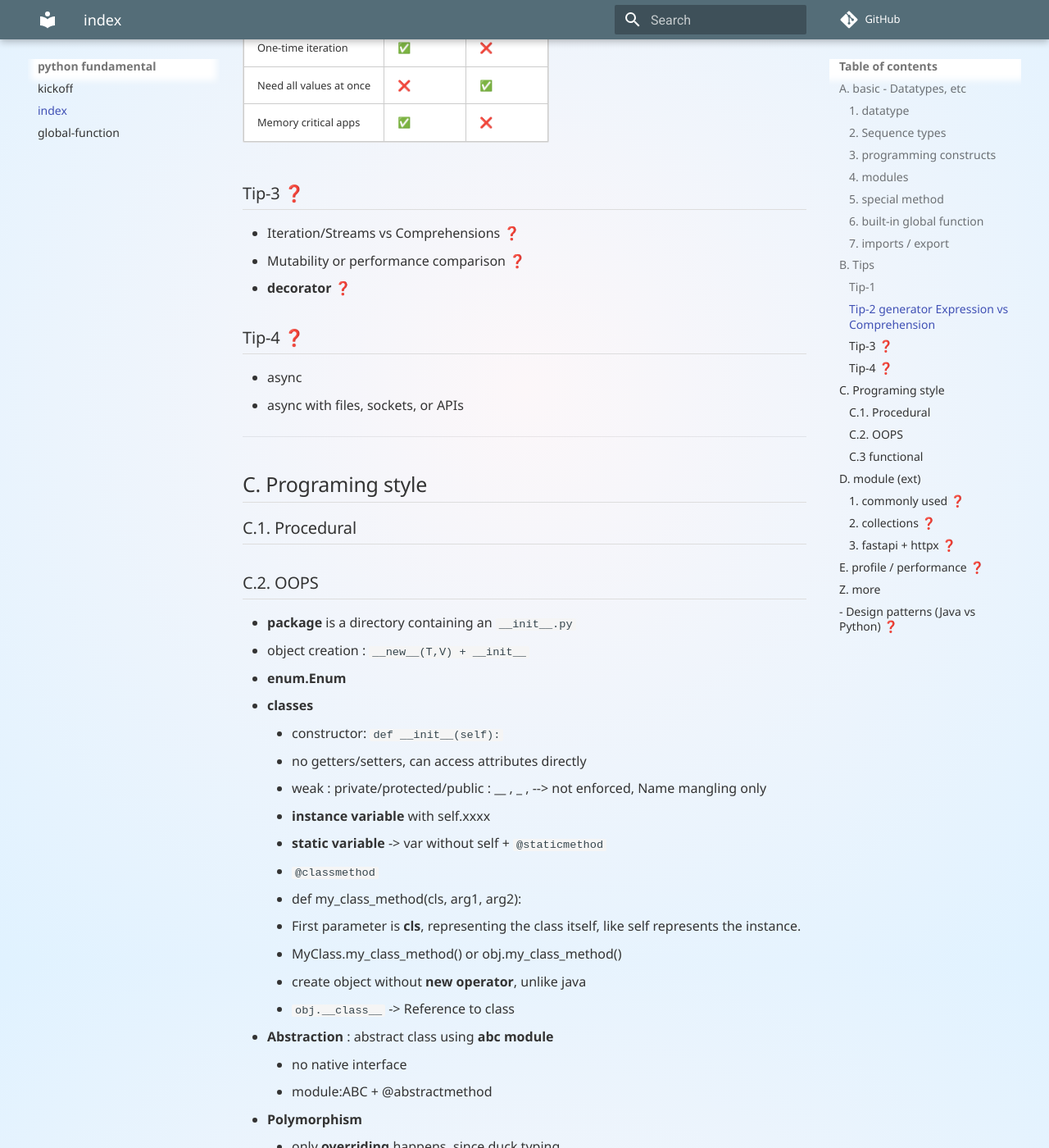
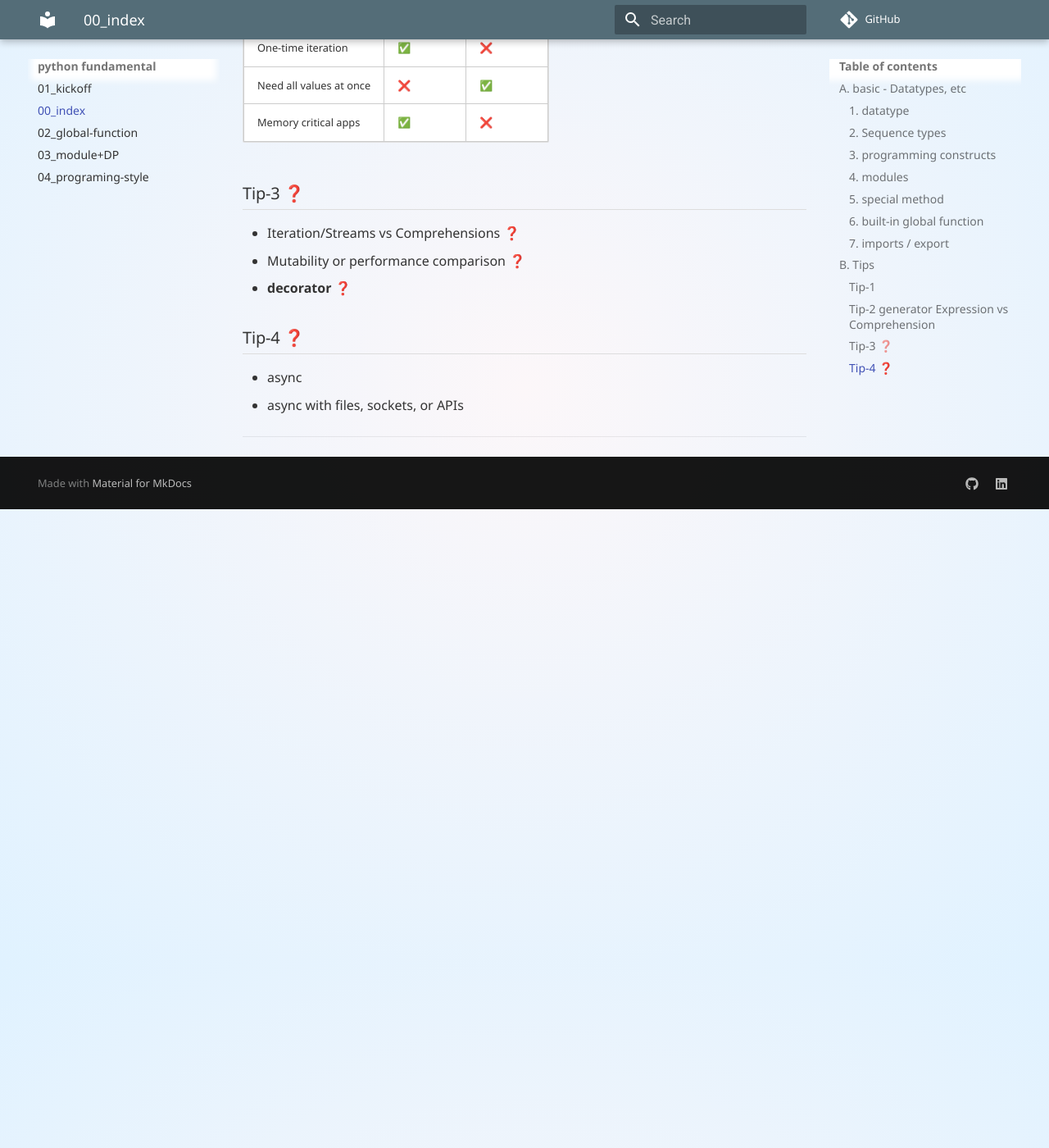
Before and after one commit to lekhrajdinkar/data-engineer, an MkDocs documentation site: the page built from docs/02_funda/00_index.md, in a window 1280 px wide and 1400 px high, scrolled down 8625 px. Shown: the whole window at 82% size. Built offline with MkDocs 1.6.1 and Material for MkDocs 9.7.7, drawn with Linux system fonts in a browser that asks for light colours; emoji names are drawn with the system emoji font; comment, search, counter and statistics services are not loaded; some of the changed text lies outside the part shown.

Commit message:
fundamentals

```diff
--- a/docs/02_funda/00_index.md
+++ b/docs/02_funda/00_index.md
@@ -262,78 +262,3 @@
 - async with files, sockets, or APIs
 
 ---
-## C. Programing style
-### C.1. Procedural
-### C.2. OOPS
--  **package** is a directory containing an `__init__.py`
-- object creation : `__new__(T,V) + __init__`
-- **enum.Enum**
-- **classes**
-    -  constructor: `def __init__(self):`
-    - no getters/setters, can access attributes directly
-    - weak : private/protected/public : __ , _ ,  --> not enforced, Name mangling only
-    - **instance variable** with self.xxxx
-    - **static variable** -> var without self + `@staticmethod`
-    - `@classmethod`
-      - def my_class_method(cls, arg1, arg2):
-      - First parameter is **cls**, representing the class itself, like self represents the instance.
-      - MyClass.my_class_method() or obj.my_class_method()
-    - create object without **new operator**, unlike java
-    - `obj.__class__` -> Reference to class
-- **Abstraction** : abstract class using **abc module**
-    - no native interface
-    - module:ABC + @abstractmethod
-- **Polymorphism**
-    - only **overriding** happens, since duck typing.
-    - **overloading**  (no native support)
-      - achieve same with *args, **kwargs ( to dict)
-      - with `@singledispatch` [02_oops.py | section-2](../../src/pyBasicModule/2025/style_oops/02_oops.py)
-      - fact: last defined method with the same name overrides previous ones
-- **error handling**:
-    - try, except MyError as e, finally
-
-### C.3 functional
-
-| Type                          | Description          | Example         |
-| ----------------------------- | -------------------- | --------------- |
-| `function`                    | Function object      | `def f(): pass` |
-| `lambda`                      | Anonymous function   | `lambda x: x*2` |
-| `generator`                   | Lazy sequence        | `yield`         |
-| `coroutine`                   | For async/await      | `async def`     |
-| `classmethod`, `staticmethod` | Class/static methods |                 |
-
-- **functional Operation**
-    - filter, map, any, all, sum ❓
----
-## D. module (ext)
-### 1. commonly used ❓
-- math, cmath, decimal, numPy
-- **collections** - NamedTuple, dataclass, etc
-- datetime, timedelta
-- dataclasses :  **@dataclass**
-    - Simplifies writing classes for storing data
-    - Auto-generates `__init__, __repr__, __eq__`, etc.
-- BaseException, Exception
-- function, lambda, callable
-- threading, asyncio, concurrent
-- open, io, os, pathlib
-- asyncio
-
-### 2. collections ❓
-- Thread-safe collections
-- generics
-- collections.deque
-- queue.Queue, deque, heapq
-
-### 3. fastapi + httpx  ❓
-- uvicorn src.main:etlapp --reload
-- real-world APIs.
-- NumPy, Pandas, or parallel loops
-
-## E. profile / performance ❓
-- python -m timeit -s "lst = list(range(1000))" "sum(lst)"
-- python -m cProfile your_script.py
-
-## Z. more
-- Design patterns (Java vs Python) ❓
--
--- a/mkdocs.yml
+++ b/mkdocs.yml
@@ -5,7 +5,7 @@
 # Navigation based on your Notes folder
 nav:
   - PySpark:
-      - kickoff: 01_pyspark/index.md
+      - index: 01_pyspark/index.md
       - 00_panda: 01_pyspark/00_panda.md
       - 01_setup_locally: 01_pyspark/01_setup_locally.md
       - 02_architecture: 01_pyspark/02_architecture.md
@@ -16,12 +16,14 @@
       - 100_pyspark_02: 01_pyspark/100_pyspark_02.md
 
   - python fundamental:
-      - kickoff: 02_funda/01_kickoff.md
-      - index: 02_funda/00_index.md
-      - global-function: 02_funda/02_global-function.md
+      - 01_kickoff: 02_funda/01_kickoff.md
+      - 00_index: 02_funda/00_index.md
+      - 02_global-function: 02_funda/02_global-function.md
+      - 03_module+DP: 02_funda/03_module+DP.md
+      - 04_programing-style: 02_funda/04_programing-style.md
 
   - Career:
-      - Interview : interview.md
+      - interview : interview.md
 
 theme:
   font:
```
Also changed, not shown: docs/02_funda/01_kickoff.md (+19 -23 lines), docs/02_funda/03_module+DP.md (added, +40 -0 lines), docs/02_funda/04_programing-style.md (added, +45 -0 lines).
